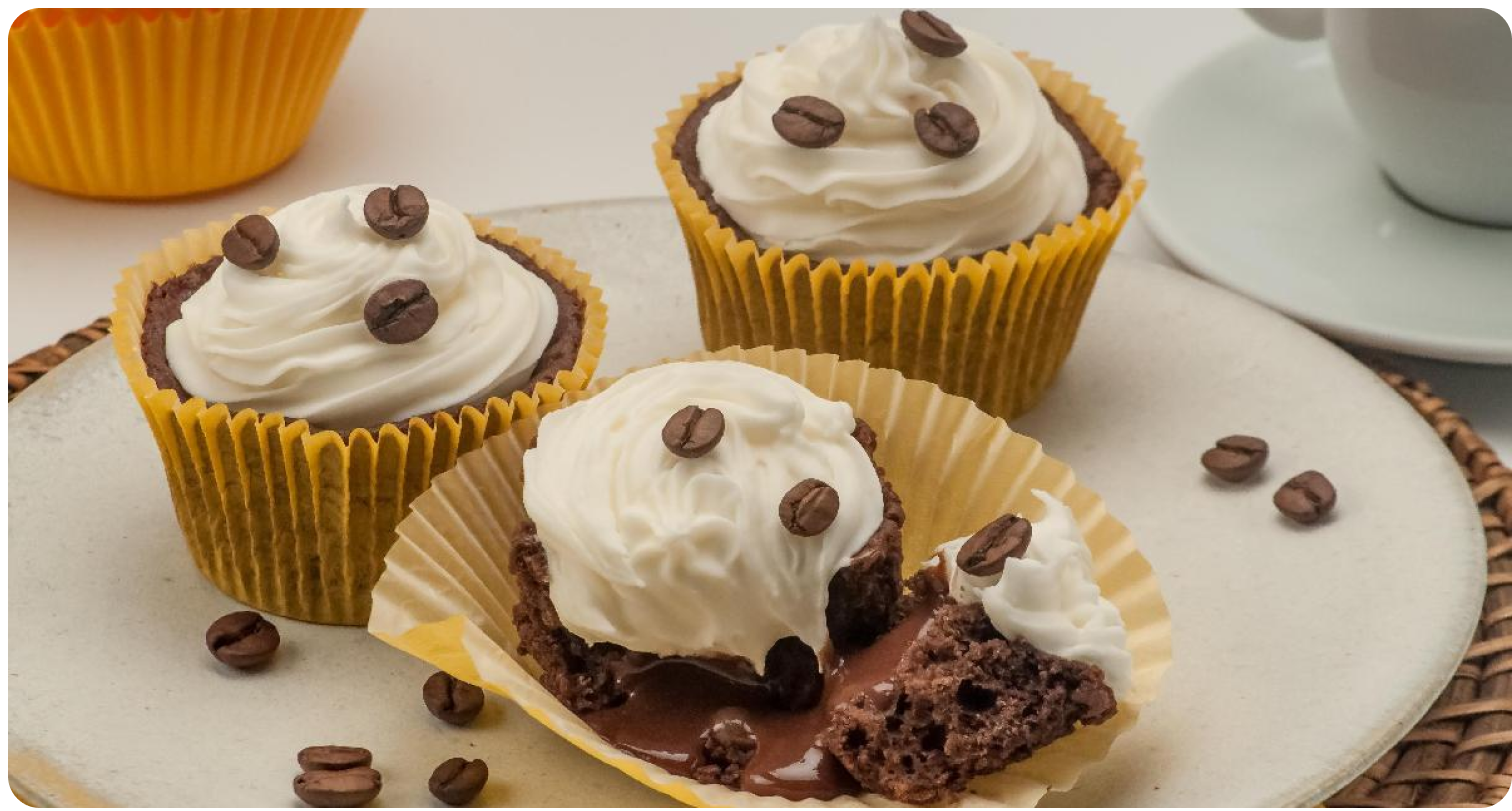
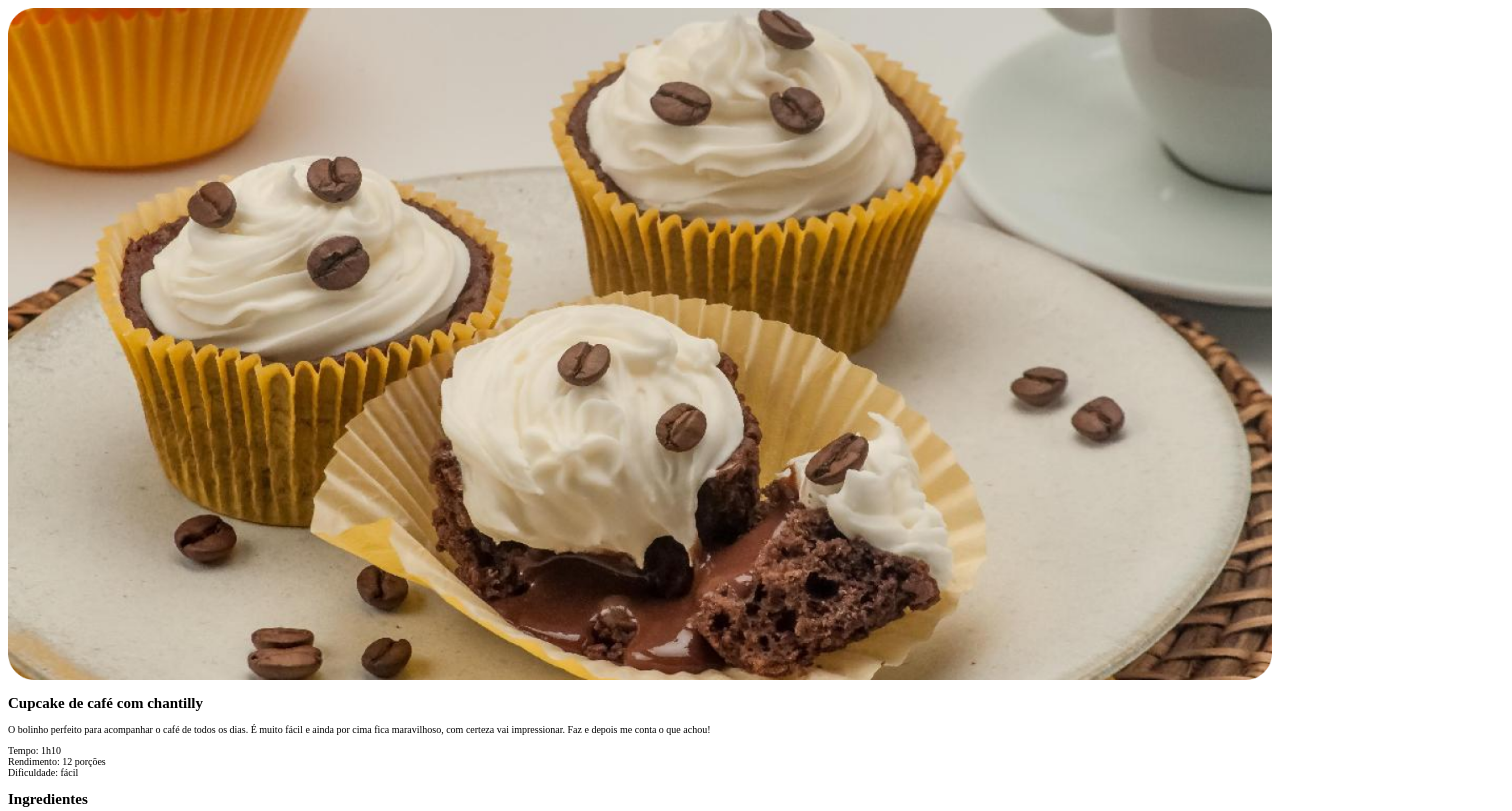
Before and after one commit to Luan-Carlos-Dantas/projeto-receita-rocket, a plain HTML site: page index.html in a window 1280 px wide. Shown: the top 811 px of the page, 1512 px wide, since content can reach past the window. Drawn offline with Linux system fonts and the light colour scheme.

Commit message:
feat: adioionando imagens e estilos

```diff
--- a/assets/styles/style.css
+++ b/assets/styles/style.css
@@ -9,3 +9,8 @@
   --font-h2: 2.4rem;
   --font-text: 1.6rem
 }
+
+img{
+  border-radius: 16px;
+  width: 100%;
+}
--- a/index.html
+++ b/index.html
@@ -8,7 +8,7 @@
 </head>
 <body>
   <div id="page">
-    <img src="./assets/img/main-image.png" alt="cupcake de café com chantily">
+    <img src="./assets/img/main-image.png" alt="imagem de um cupcake de café com chantily">
     <main>
       <section id="about">
         <h1>
```
Also changed, not shown: 1 other file.
